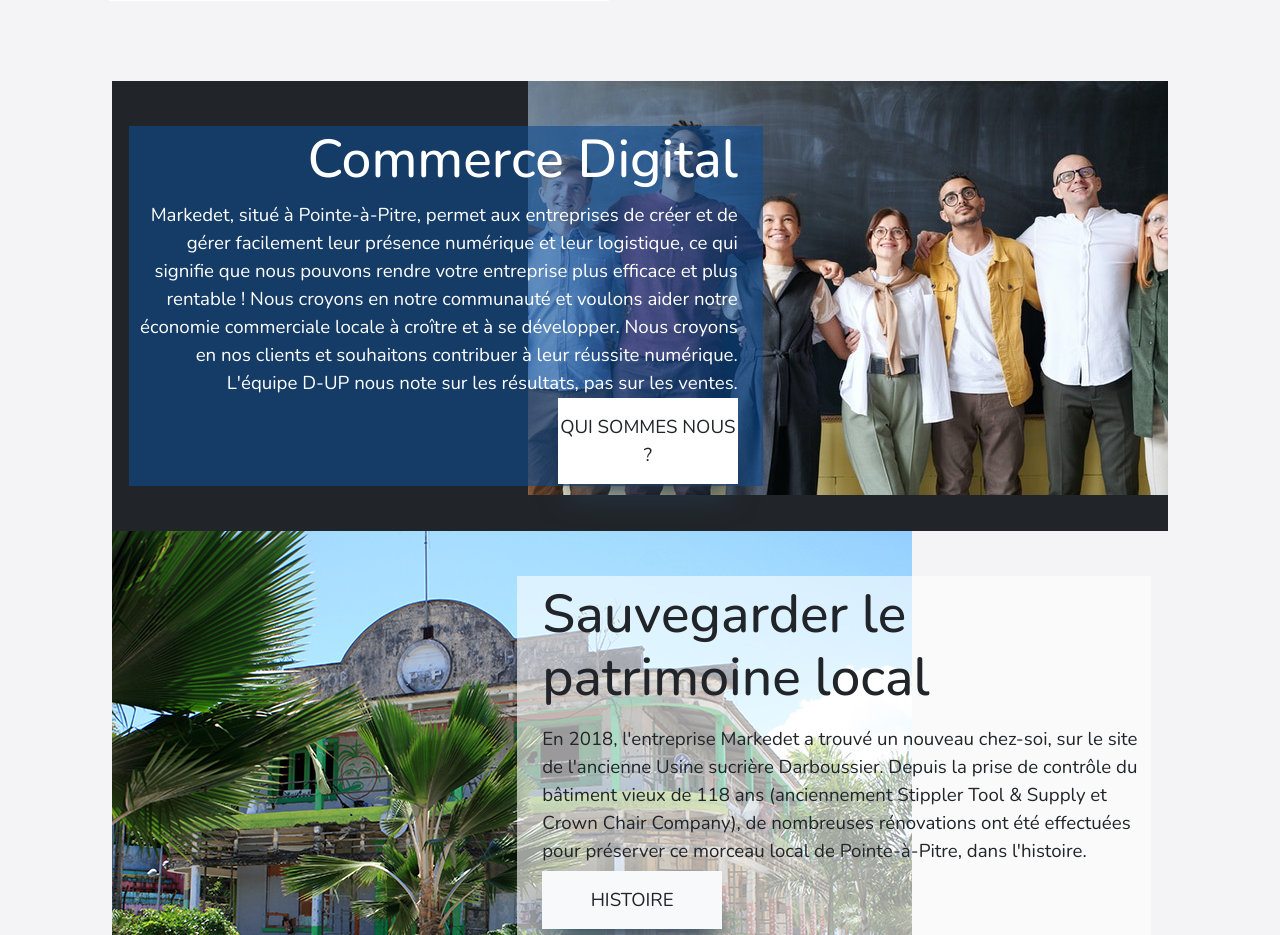
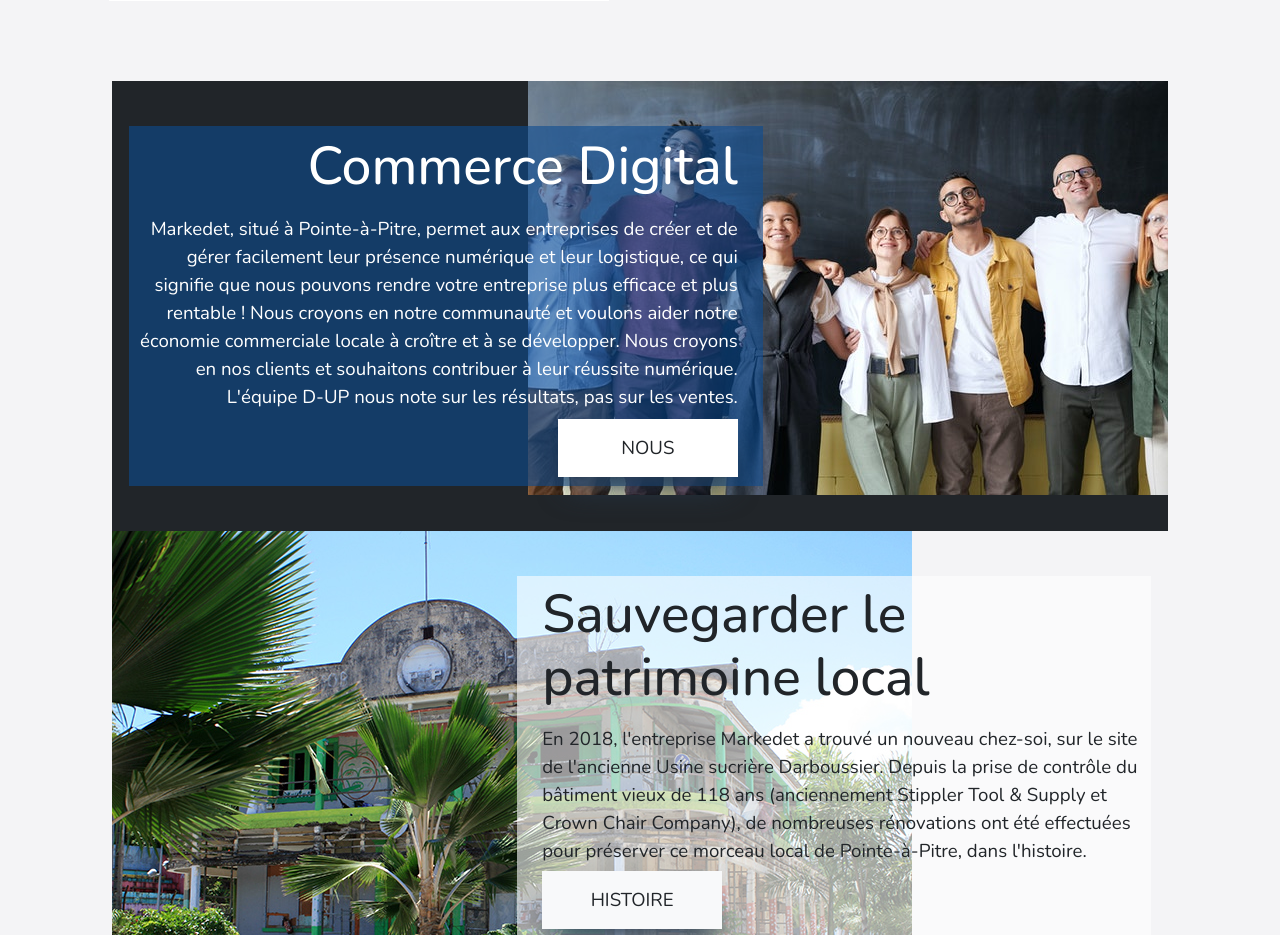
Before and after one commit to SyriusNico/P13, a Django app: page /about/ in a window 1280 px wide. Shown: the part 499-1434 px from the top of the page. Run offline with Django 3.2, Linux system fonts and the light colour scheme; some libraries are stand-ins or nearby versions; some web fonts are replaced.

Commit message:
about page button

```diff
--- a/homepage/templates/homepage/about.html
+++ b/homepage/templates/homepage/about.html
@@ -10,7 +10,7 @@
     <div class="about-us-info">
       <h2>Commerce Digital</h2>
       <p>Markedet, situé à Pointe-à-Pitre, permet aux entreprises de créer et de gérer facilement leur présence numérique et leur logistique, ce qui signifie que nous pouvons rendre votre entreprise plus efficace et plus rentable ! Nous croyons en notre communauté et voulons aider notre économie commerciale locale à croître et à se développer. Nous croyons en nos clients et souhaitons contribuer à leur réussite numérique. L'équipe D-UP nous note sur les résultats, pas sur les ventes.</p>
-      <a href="#" title="About Us Button">QUI SOMMES NOUS ?</a>
+      <a href="#" title="About Us Button">NOUS</a>
     </div>
   </div>
   <div id="history-section">
```
